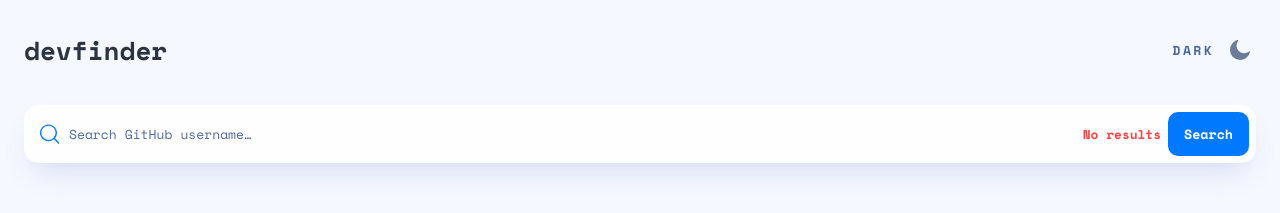
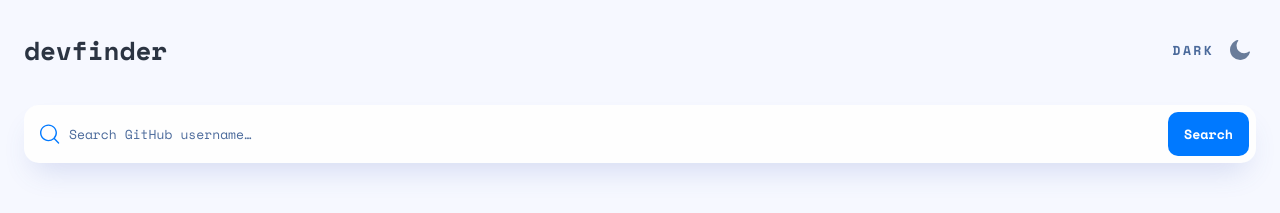
Before and after one commit to elidrissidev/github-user-search, a React (Create React App) app: page / in a window 1280 px wide. Shown: the top 213 px of the page. Built offline with nearby package versions, Linux system fonts and the light colour scheme.

Commit message:
Submit username to App component

```diff
--- a/src/App.tsx
+++ b/src/App.tsx
@@ -1,14 +1,18 @@
-import React from 'react'
+import React, { useCallback } from 'react'
 import './App.css'
 import { Header } from './components/Header'
 import { UserSearch } from './components/UserSearch'
 
 function App() {
+  const onUsernameSubmit = useCallback((username: string) => {
+    console.log('Submitted:', username)
+  }, [])
+
   return (
     <div className="App">
       <Header />
       <main>
-        <UserSearch />
+        <UserSearch onUsernameSubmit={onUsernameSubmit} />
       </main>
     </div>
   )
--- a/src/components/UserSearch.tsx
+++ b/src/components/UserSearch.tsx
@@ -1,10 +1,22 @@
-import React from 'react'
+import React, { useState } from 'react'
 import './UserSearch.css'
 import IconSearch from '../svg/IconSearch'
 
-export function UserSearch() {
+type UserSearchProps = {
+  onUsernameSubmit: (username: string) => void
+}
+
+export function UserSearch({ onUsernameSubmit }: UserSearchProps) {
+  const [username, setUsername] = useState('')
+
   return (
-    <form className="UserSearch">
+    <form
+      className="UserSearch"
+      onSubmit={(e) => {
+        e.preventDefault()
+        onUsernameSubmit(username)
+      }}
+    >
       <label htmlFor="search" className="visually-hidden">
         Search GitHub username
       </label>
@@ -14,8 +26,10 @@ export function UserSearch() {
         id="search"
         className="UserSearch-input"
         placeholder="Search GitHub username…"
+        value={username}
+        onChange={(e) => setUsername(e.target.value)}
       />
-      <span className="UserSearch-error">No results</span>
+      {/* <span className="UserSearch-error">No results</span> */}
       <button type="submit" className="UserSearch-submit">
         Search
       </button>
```
